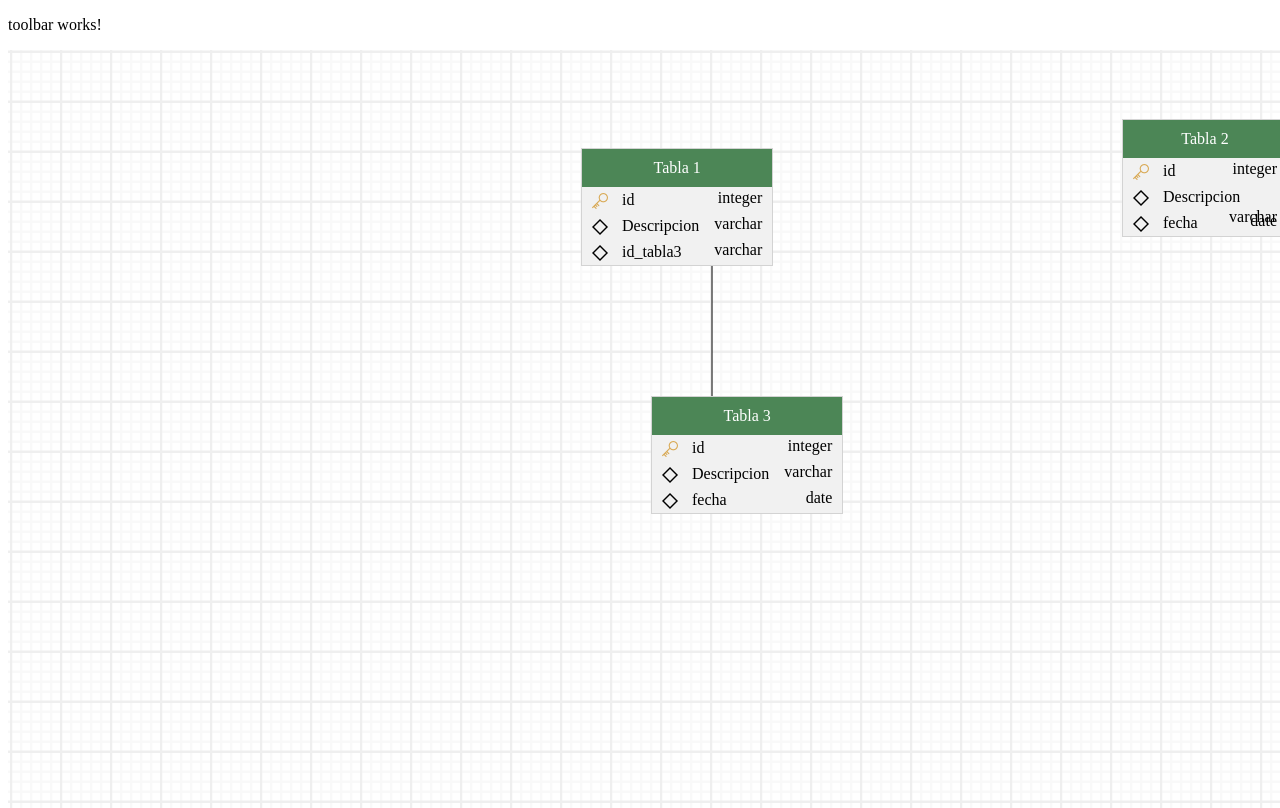
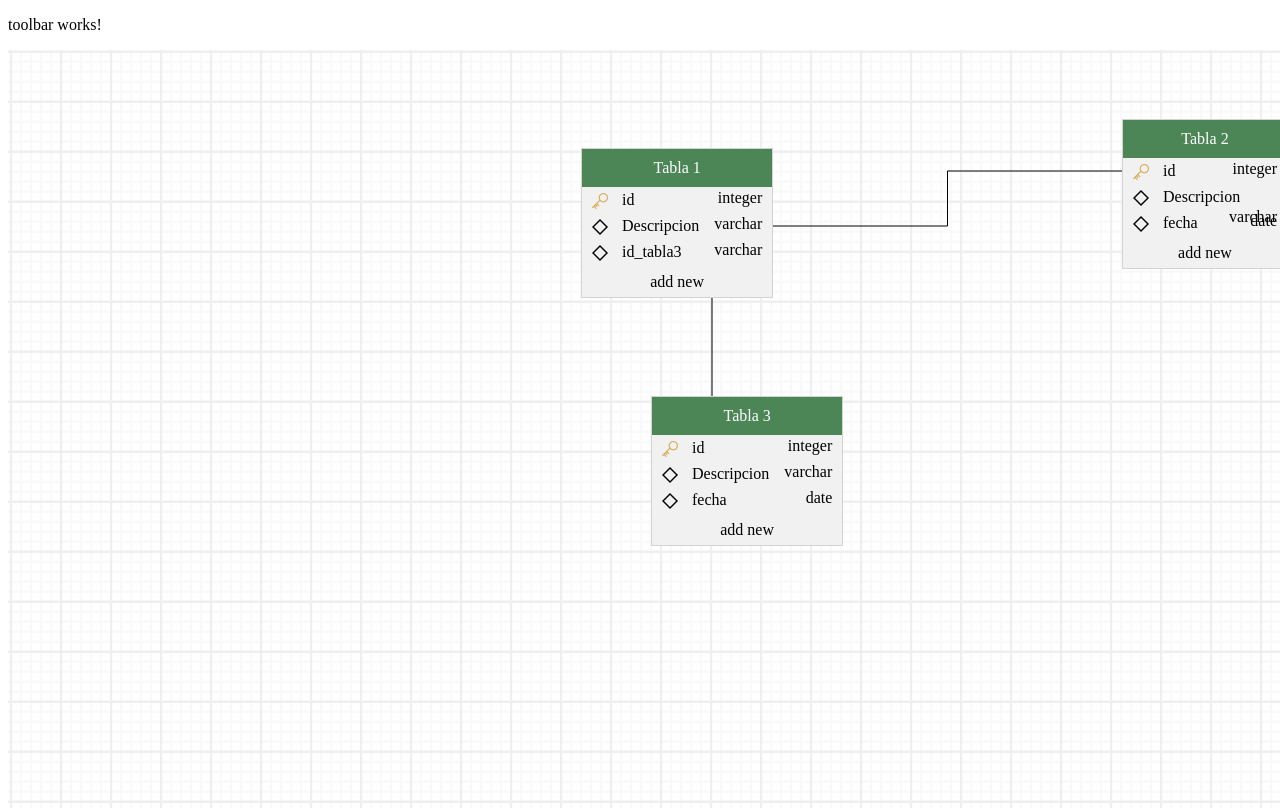
Before and after one commit to crmontiel/movetable, an Angular app: page /diagram in a window 1280 px wide. Built offline with nearby package versions, Linux system fonts and the light colour scheme.

Commit message:
Add new row in table

```diff
--- a/src/app/Controles/diagrama/diagrama.component.html
+++ b/src/app/Controles/diagrama/diagrama.component.html
@@ -12,11 +12,19 @@
           <img src="/assets/icons/key.png" class="imgk" *ngIf="item.pk==true">
           <img src="/assets/icons/rhombus.png" class="imgk" *ngIf="item.pk==false">
         </div>
-        <div class="pp" contenteditable="false" [textContent]="item.nombre" (input)="item.nombre=$event.target.textContent"></div>
+        <div class="pp" contenteditable="true" [textContent]="item.nombre" (input)="item.nombre=$event.target.textContent"></div>
         <div class="pptype">{{item.type}}</div>
       </div>
       <!------>
       <br>
+    </div>
+    <br>
+    <br>
+    <br>
+    <div class="hfk">
+      <div class="nn" (click)="addRow(idx)">
+        add new
+      </div>
     </div>
     <!-------------- -->
 
--- a/src/app/Controles/diagrama/diagrama.component.ts
+++ b/src/app/Controles/diagrama/diagrama.component.ts
@@ -198,4 +198,16 @@ export class DiagramaComponent implements OnInit {
   between(x, min, max) { return x >= min && x <= max; }
 
 
+  addRow(i) {
+    this.data[i].camps.push({
+
+      id: "",
+      pk: false,
+      nombre: "",
+      type: ""
+
+    })
+  }
+
+
 }
--- a/src/app/http/carga-db.service.ts
+++ b/src/app/http/carga-db.service.ts
@@ -97,11 +97,11 @@ export class CargaDbService {
         }
       ],
       fk: [
-        // {
-        //   t1: 'fk0Descripcion1',
-        //   t2: 'fk1id0',
-        //   px: null
-        // },
+        {
+          t1: 'fk0Descripcion1',
+          t2: 'fk1id0',
+          px: null
+        },
         {
           t1: 'fk0id_tabla32',
           t2: 'fk2id0',
```
